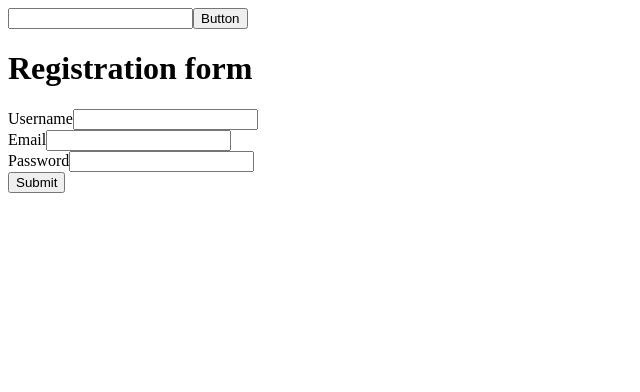
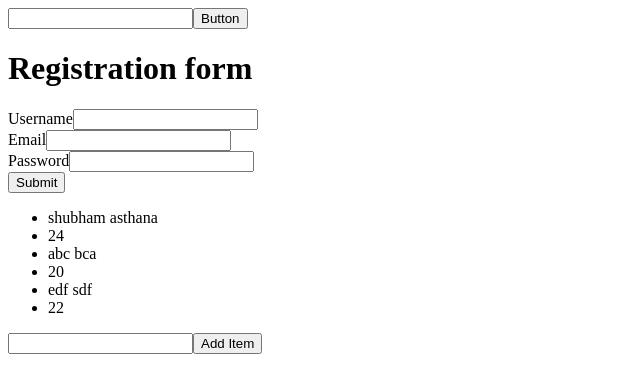
Before and after one commit to shubhamasthana56/november-19-react, a React (Create React App) app: page / in a window 1280 px wide. Shown: the top 392 px of the page, without its empty margins (0-640 px from the left). Built offline with nearby package versions, Linux system fonts and the light colour scheme.

Commit message:
Iteration

```diff
--- a/src/component/app.jsx
+++ b/src/component/app.jsx
@@ -3,6 +3,8 @@ import Home from "../home/home";
 import Calculator from "./calculator/calculator";
 import Event from "./event/event";
 import Form from "./form/form";
+import Iteration from "./iteration/iteration";
+import IterationPractise from "./iteration/practiseProblem";
 const App = ()=> {
     return (
         <div>
@@ -12,6 +14,8 @@ const App = ()=> {
             {/* <Calculator/> */}
             <Event/>
             <Form/>
+            <Iteration/>
+            <IterationPractise/>
         </div>
     )
 }
--- /dev/null
+++ b/src/component/iteration/iteration.jsx
@@ -0,0 +1,21 @@
+const Iteration = ()=> {
+    const arr = [{firstName: "shubham", lastName: "asthana", age:24 },{firstName: "abc", lastName: "bca", age:20 },
+                 {firstName: "edf", lastName: "sdf", age:22 }]
+    return (
+        <div>
+            <ul>
+                {arr.map((user, index)=> {
+                    return (
+                        <div key={index}>
+                             <li>{`${user.firstName} ${user.lastName}`}</li>
+                             <li>{user.age}</li>
+                        </div>
+
+                    )
+                })}
+            </ul>
+
+        </div>
+    )
+}
+export default Iteration;
--- /dev/null
+++ b/src/component/iteration/practiseProblem.jsx
@@ -0,0 +1,25 @@
+import { useState } from "react"
+
+const IterationPractise = ()=> {
+    const [item, setItem] = useState("");
+    const [userList, setUserList] = useState([]);
+    const handleItemAdd = ()=> {
+        setUserList([...userList,{name: item}]);
+        setItem("");
+
+    }
+    return (
+        <div>
+            <input onChange={(event)=> {setItem(event.target.value)}} value={item} />
+            <button onClick={handleItemAdd}>Add Item</button>
+            <ul>
+                {userList.map((user, index)=> {
+                    return (
+                        <li key={index}>{user.name}</li>
+                    )
+                })}
+            </ul>
+        </div>
+    )
+}
+export default IterationPractise;
```
